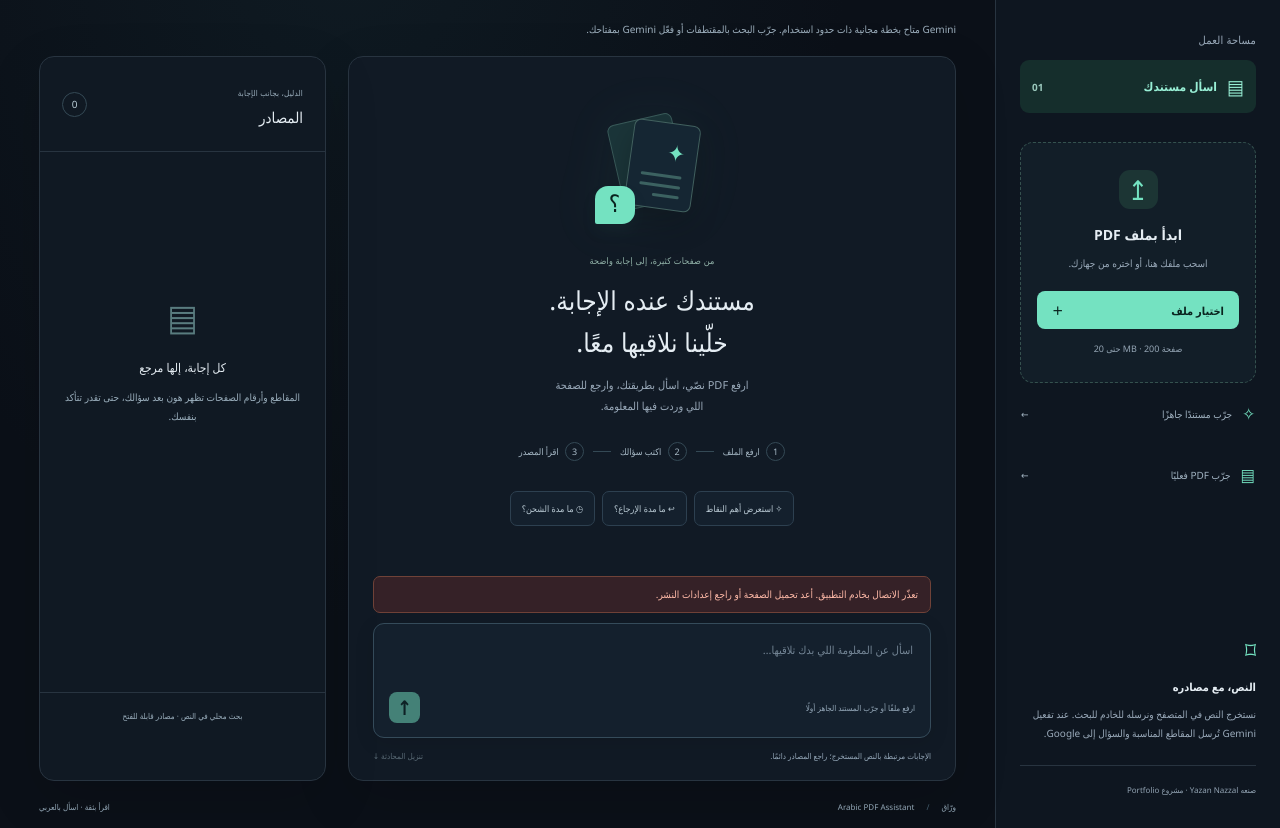
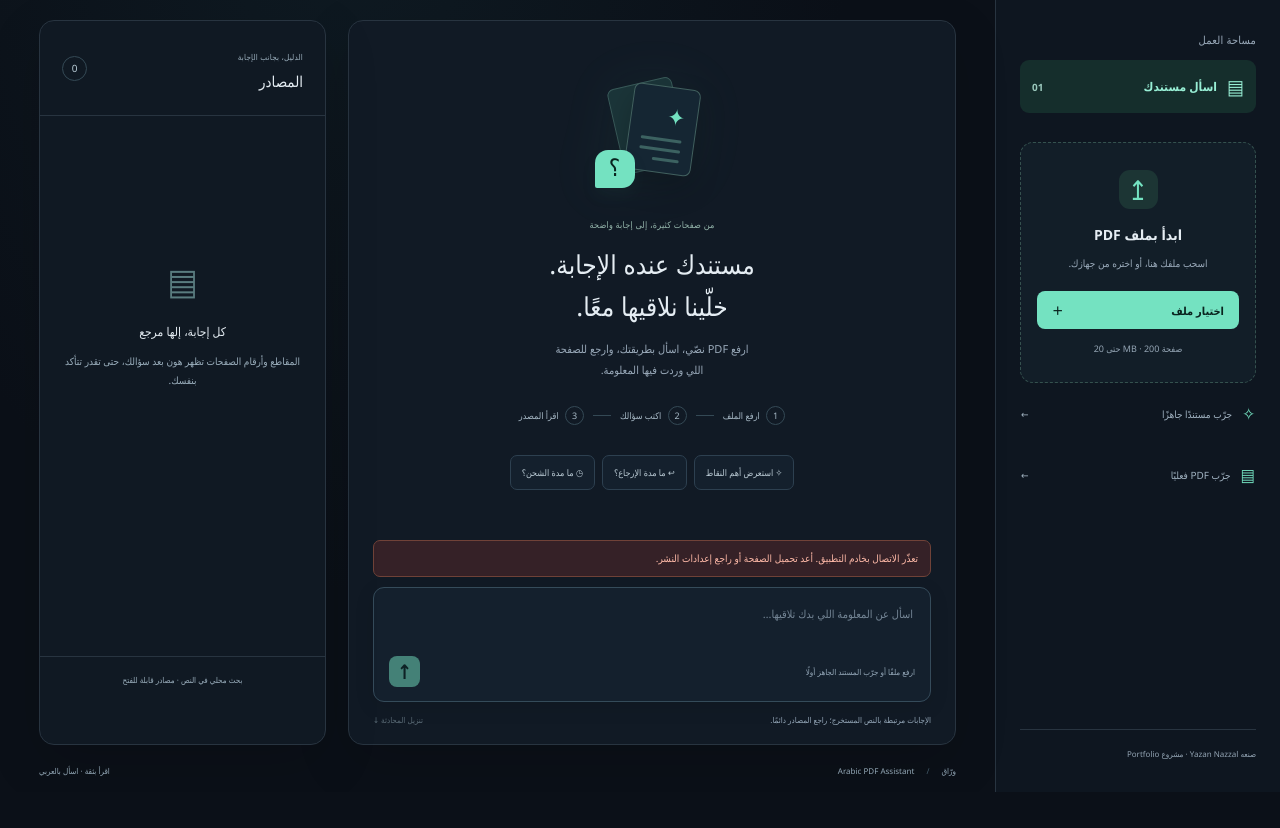
Before and after one commit to yazan77nazzl/Warraq-PDF-Assistant, a website with bundled scripts: page public/index.html in a window 1280 px wide. Shown: the part 102-930 px from the top of the page. After the commit the page ends 894 px from the top, so only its background shows below. Built offline with nearby package versions, Linux system fonts and the light colour scheme; files whose address does not match are found by name.

Commit message:
Simplify interface by removing explanatory notices

```diff
--- a/public/app.js
+++ b/public/app.js
@@ -37,7 +37,6 @@ $('exportChat').addEventListener('click',()=>{const text=`ورّاق — ${docum
 function refreshMode(){
  $('configureAI').hidden=Boolean(config.serverConfigured);
  $('modeBadge').textContent=config.mode==='ai'?'Gemini مُعدّ':'بحث بالمقتطفات';
- $('statusBanner').textContent=config.mode==='ai'?'Gemini مُعدّ. تُرسل المقاطع المسترجعة والسؤال إلى Google؛ الخطة المجانية لها حدود استخدام.':'Gemini متاح بخطة مجانية محدودة. اضغط تفعيل Gemini، أو جرّب البحث بالمقتطفات بدون مفتاح.';
  updateControls();
 }
 $('configureAI').addEventListener('click',()=>{if(busy)return;$('geminiKey').value='';$('keyError').hidden=true;$('keyDialog').showModal();$('geminiKey').focus();});
--- a/public/index.html
+++ b/public/index.html
@@ -15,11 +15,10 @@
   <button class="sample" id="sampleButton" type="button"><span>✧</span> جرّب مستندًا جاهزًا <span>←</span></button>
   <button class="sample" id="samplePdfButton" type="button"><span>▤</span> جرّب PDF فعليًا <span>←</span></button>
   <div id="documentCard" class="document-card" hidden><span class="pdf-label">PDF</span><div><strong id="documentName"></strong><small id="documentStats"></small></div><button id="removeDocument" class="icon-button" title="إزالة المستند" aria-label="إزالة المستند">×</button></div>
-  <div class="sidebar-bottom"><div class="privacy-icon">⌑</div><strong>النص، مع مصادره</strong><p>نستخرج النص في المتصفح ونرسله للخادم للبحث. عند تفعيل Gemini تُرسل المقاطع المناسبة والسؤال إلى Google.</p><span class="maker">صنعه Yazan Nazzal · مشروع Portfolio</span></div>
+  <div class="sidebar-bottom"><span class="maker">صنعه Yazan Nazzal · مشروع Portfolio</span></div>
 </aside>
 <main class="workspace">
   <header class="topbar"><div><span class="eyebrow">اقرأ. اسأل. افهم.</span><h1>اسأل مستندك<span class="header-dot">.</span></h1></div><div class="topbar-actions"><span id="modeBadge" class="badge">جاري الاتصال…</span><button id="configureAI" class="secondary" type="button">تفعيل Gemini</button><button id="clearChat" class="secondary" type="button">محادثة جديدة</button></div></header>
-  <div class="status-banner" id="statusBanner" role="status">Gemini متاح بخطة مجانية ذات حدود استخدام. جرّب البحث بالمقتطفات أو فعّل Gemini بمفتاحك.</div>
   <div class="content-grid">
     <section class="conversation-panel" aria-label="المحادثة">
       <div id="messages" class="messages" aria-live="polite" aria-relevant="additions">
```
